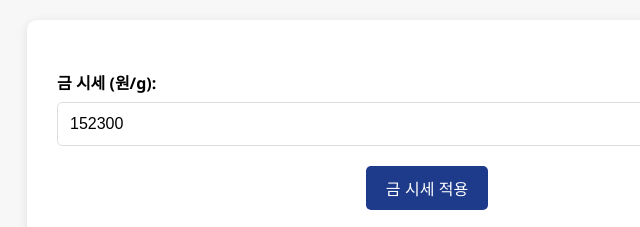
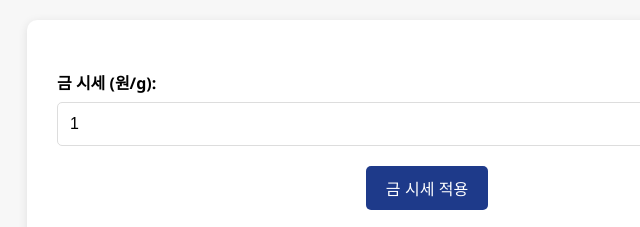
Before and after one commit to Gyunald/gold, a plain HTML site: page index.html in a window 1280 px wide. Shown: the top 227 px of the page, 213-853 px from the left. Drawn offline with Linux system fonts and the light colour scheme.

Commit message:
Update index.html

```diff
--- a/index.html
+++ b/index.html
@@ -98,7 +98,7 @@
 
         <div class="input-group">
             <label for="goldPriceInput">금 시세 (원/g):</label>
-            <input type="number" id="goldPriceInput" value="152300" step="100" min="1">
+            <input type="number" id="goldPriceInput" value="1" step="100" min="1">
         </div>
 
         <button id="applyPriceButton" class="button">금 시세 적용</button>
```
